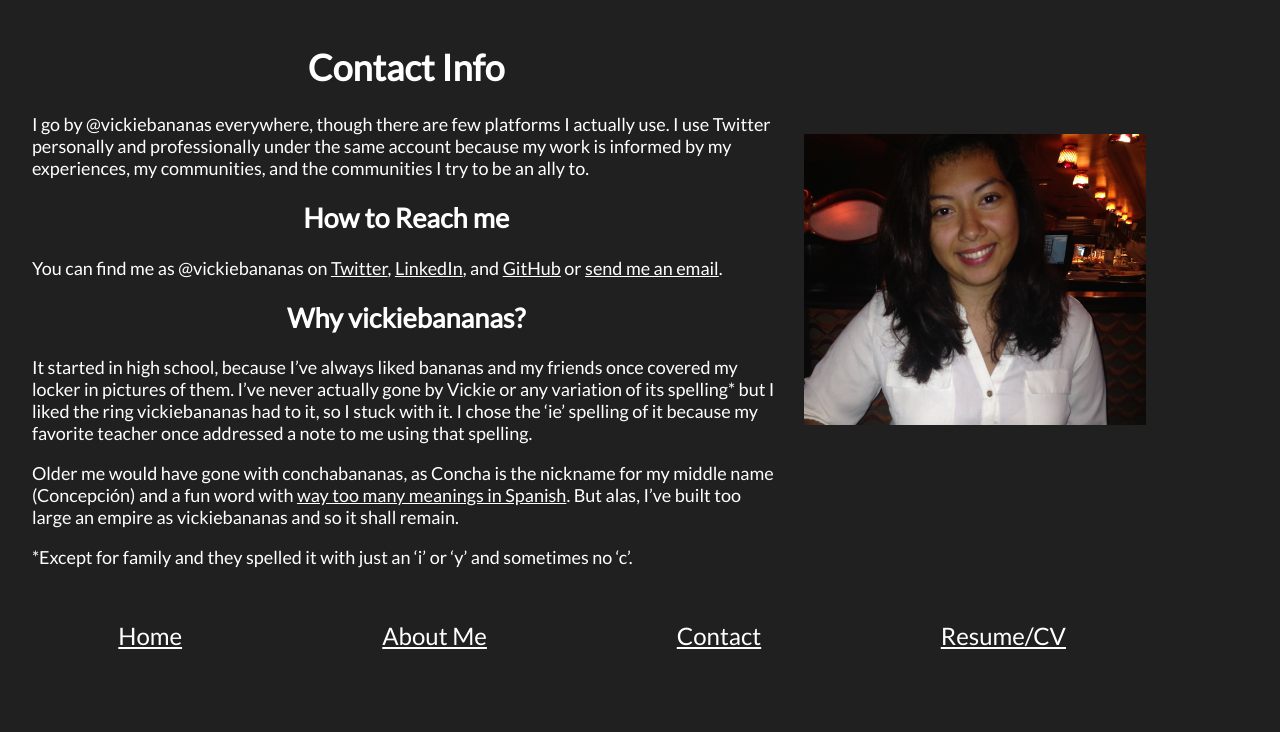
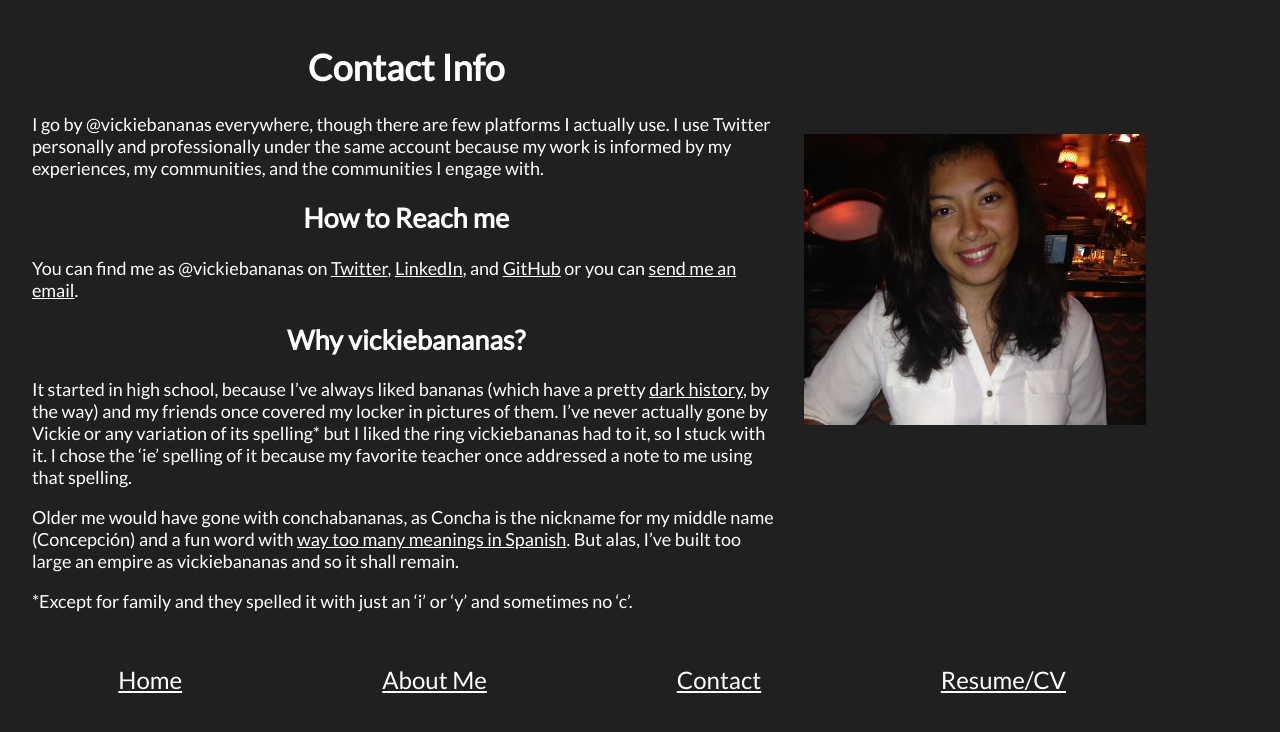
Before and after one commit to vickiebananas/vickiebananas.github.io, a Jekyll site: the page built from contact.md, in a window 1280 px wide. Shown: the top 732 px of the page. Built offline with Jekyll 4.4.1, drawn with Linux system fonts in a browser that asks for light colours.

Commit message:
Update contact.md

```diff
--- a/contact.md
+++ b/contact.md
@@ -5,14 +5,14 @@ img: /assets/images/self.jpg
 ---
 # Contact Info
 
-I go by @vickiebananas everywhere, though there are few platforms I actually use. I use Twitter personally and professionally under the same account because my work is informed by my experiences, my communities, and the communities I try to be an ally to.
+I go by @vickiebananas everywhere, though there are few platforms I actually use. I use Twitter personally and professionally under the same account because my work is informed by my experiences, my communities, and the communities I engage with.
 
 ## How to Reach me
 
-You can find me as @vickiebananas on [Twitter](http://twitter.com/vickiebananas), [LinkedIn](http://linkedin.com/in/vickiebananas), and [GitHub](http://github.com/vickiebananas) or [send me an email](mailto:vickiebananas@gmail.com).
+You can find me as @vickiebananas on [Twitter](http://twitter.com/vickiebananas), [LinkedIn](http://linkedin.com/in/vickiebananas), and [GitHub](http://github.com/vickiebananas) or you can [send me an email](mailto:vickiebananas@gmail.com).
 
 ## Why vickiebananas?
-It started in high school, because I've always liked bananas and my friends once covered my locker in pictures of them. I've never actually gone by Vickie or any variation of its spelling* but I liked the ring vickiebananas had to it, so I stuck with it. I chose the 'ie' spelling of it because my favorite teacher once addressed a note to me using that spelling.
+It started in high school, because I've always liked bananas (which have a pretty [dark history](https://ed.ted.com/lessons/the-dark-history-of-bananas-john-soluri), by the way) and my friends once covered my locker in pictures of them. I've never actually gone by Vickie or any variation of its spelling* but I liked the ring vickiebananas had to it, so I stuck with it. I chose the 'ie' spelling of it because my favorite teacher once addressed a note to me using that spelling.
 
 Older me would have gone with conchabananas, as Concha is the nickname for my middle name (Concepci&oacute;n) and a fun word with [way too many meanings in Spanish](https://www.spanishdict.com/translate/concha). But alas, I've built too large an empire as vickiebananas and so it shall remain.
 
```
